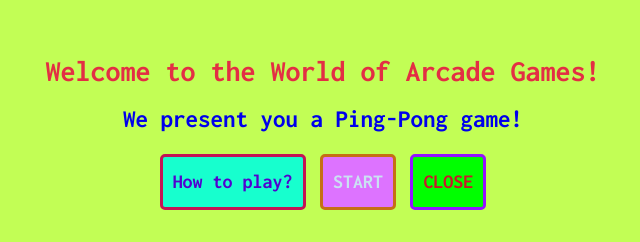
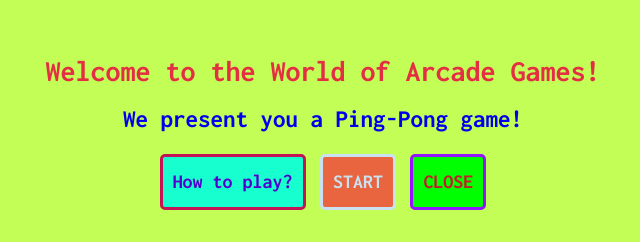
Before and after one commit to Code-Institute-Submissions/play-whiff-whaff-game, a plain HTML site: page index.html in a window 1280 px wide. Shown: the part 222-464 px from the top of the page, without its empty margins (317-957 px from the left). Drawn offline with nearby package versions, Linux system fonts and the light colour scheme.

Commit message:
Changing start button background color

```diff
--- a/assets/css/style.css
+++ b/assets/css/style.css
@@ -1,6 +1,5 @@
 /*IMPORTING FONTS STYLE*/
 @import url('https://fonts.googleapis.com/css2?family=Inconsolata:wght@500;700&display=swap');
-
 
 /*STYLING HTML/BODY & HEADINGS & PARAGRAPH*/
 * {
@@ -129,8 +128,8 @@ p {
 
 #openGame {
     color: #cae1f2;
-    background-color: #dd73ff;
-    border: 0.3rem solid #c56f14;
+    background-color: #e8653f;
+    border: 0.3rem solid #cae1f2;
 }
 
 #closeGame {
```
